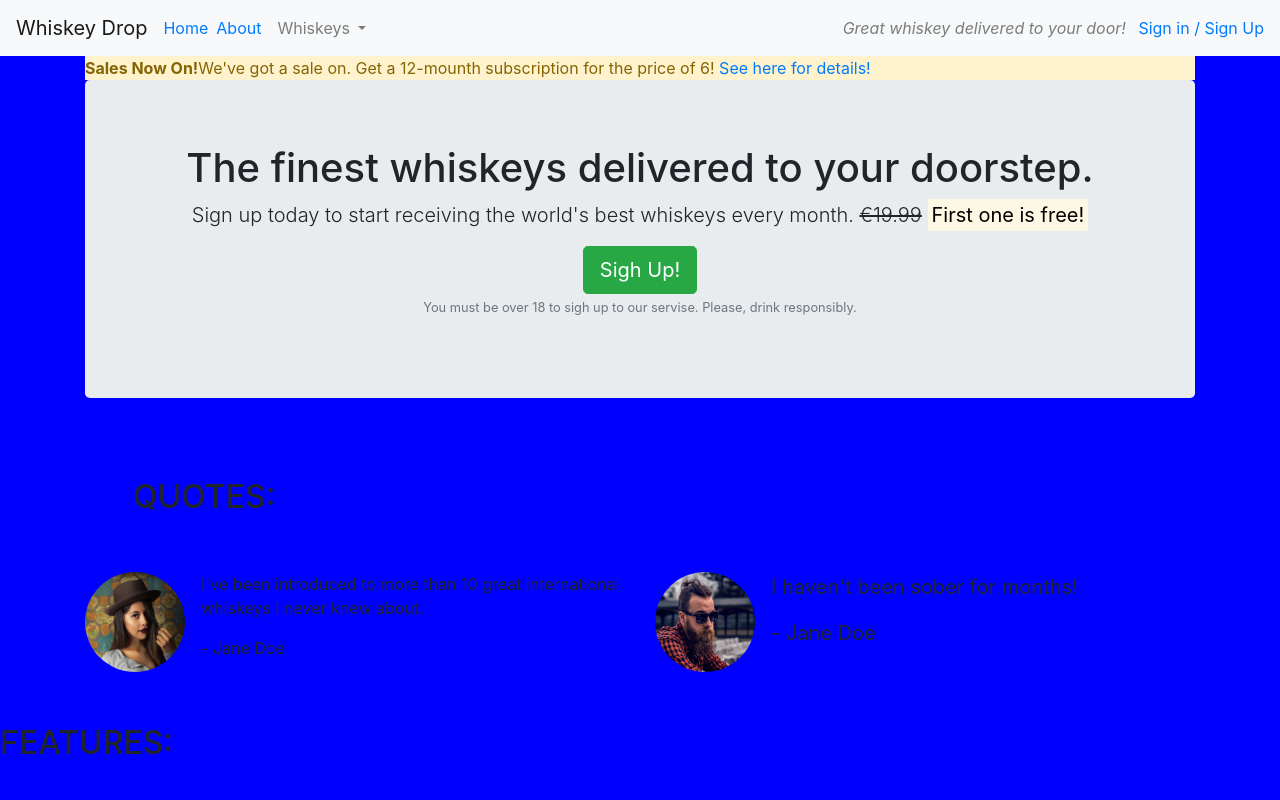
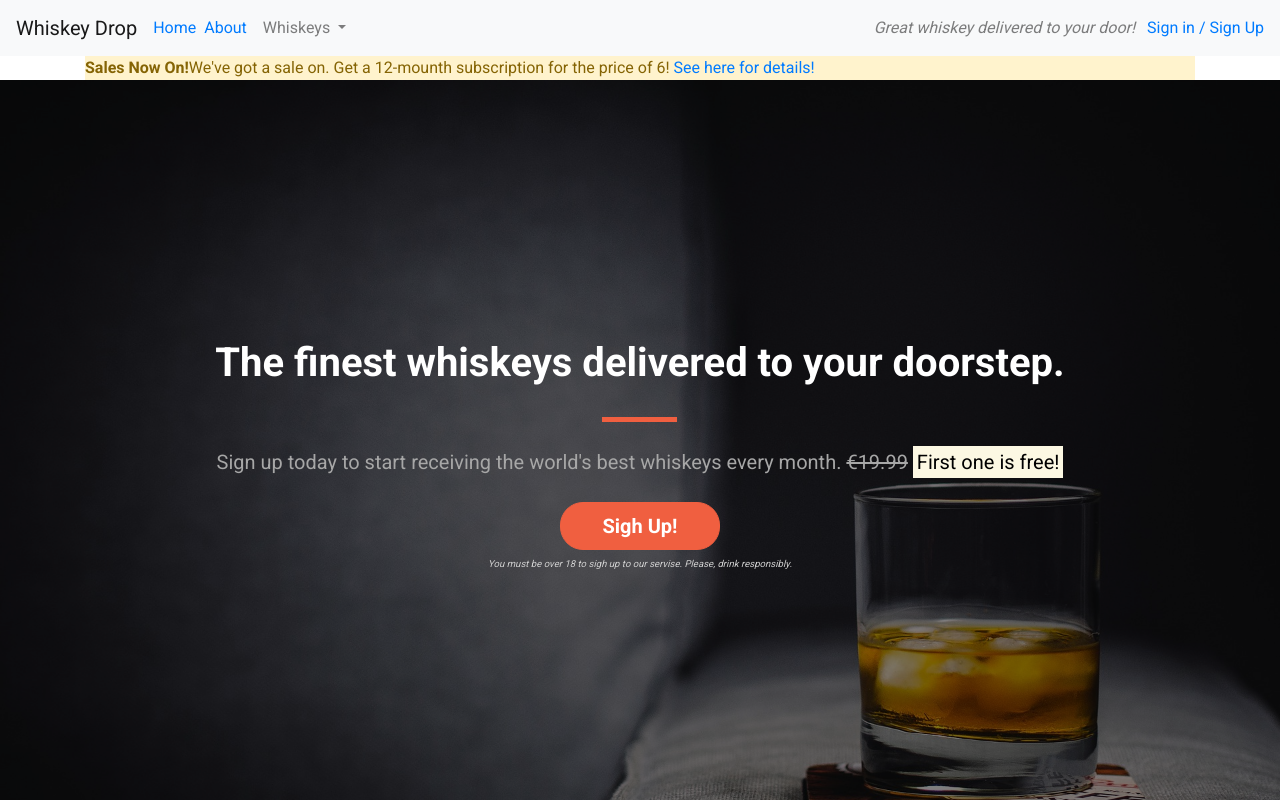
Before and after one commit to SerjMartin/Bootstrap, a plain HTML site: page index.html in a window 1280 px wide. Shown: the top 800 px of the page. Drawn offline with nearby package versions, Linux system fonts and the light colour scheme.

Commit message:
Add background image

```diff
--- a/css/style.css
+++ b/css/style.css
@@ -1,4 +1,100 @@
+body {
+  font-family: 'Roboto', sans-serif;
+}
 
-body{
-  background-color: blue;
+/* Containers */
+
+.alert-container {}
+
+.callout-container {
+  height: 100vh;
+
+  background: url('../images/whiskey-background.jpg') no-repeat bottom right fixed;
+  -webkit-background-size: cover;
+  -moz-background-size: cover;
+  -o-background-size: cover;
+  background-size: cover;
+
+  display: flex;
+  align-items: center;
+  justify-content: center;
+
+  position: relative;
 }
+
+.opaque-overlay {
+  position: absolute;
+  top: 0;
+  left: 0;
+  height: 100%;
+  width: 100%;
+  background-color: rgba(0, 0, 0, 0.5);
+}
+
+.quotes-container {}
+
+.features-container {}
+
+/* Block dividers */
+
+.block-divider {
+  width: 75px;
+  height: 5px;
+  border: 0;
+  background-color: #444;
+}
+
+.block-divider--orange {
+  background-color: #f05f40;
+}
+
+.block-divider--short {
+  width: 35px;
+}
+
+/* Jumbotron */
+
+.jumbotron {
+  background-color: transparent;
+}
+
+.jumbotron-header {
+  color: white;
+  font-weight: bold;
+  margin-bottom: 30px;
+  color: white;
+}
+
+.jumbotron .lead {
+  color: #a7a7a7;
+  margin: 25px 0;
+}
+
+.jumbotron small {
+  font-size: 60%;
+  font-style: italic;
+  color: #d0d0d0;
+}
+
+/* Buttons */
+
+.btn--cta {
+  font-weight: bold;
+  border-radius: 23px;
+  width: 160px;
+}
+
+.btn--red {
+  color: white;
+  background-color: #f05f40;
+  border-color: #f05f40;
+}
+
+.btn--red:hover,
+.btn--red:active,
+.btn--red:focus,
+.btn--red:active:focus {
+  background-color: #df4929;
+  border-color: #df4929;
+  color: white;
+}
--- a/index.html
+++ b/index.html
@@ -9,7 +9,7 @@
     <script src="https://kit.fontawesome.com/ef15e4e2a8.js" crossorigin="anonymous"></script>
     <link href="https://fonts.googleapis.com/css2?family=Open+Sans&family=Roboto:wght@400;700&display=swap" rel="stylesheet">
 
-    <link rel="stylesheet" href="Bootstrap/css/style.css">
+    <link rel="stylesheet" href="css/style.css">
 </head>
 <body>
     <nav class= "navbar navbar-light bg-light navbar-expand-sm"> <!--bg-light (background-light)-->
@@ -43,7 +43,7 @@
             <a href="/login">Sign in / Sign Up</a>
         </div>
     </nav>
-    <div class="container alert-container">
+   <div class="container alert-container">
         <div class="row d-none d-sm-block">
             <div class="col-12">
                 <div class="alert-warning">
@@ -53,17 +53,18 @@
             </div>
         </div>
     </div> <!--mt (top margine)-->
-    <div class="container callout-container"> <!-- Callout -->
-
+    <div class="container-fluid callout-container"> <!-- Callout -->
+        <div class="opaque-overlay">&nbsp;</div>
             <div class="row">
                 <div class="col-12">
                     <section class="callout jumbotron text-center">
-                        <h1>The finest whiskeys delivered to your doorstep.</h1>
+                        <h1 class="jumbotron-header">The finest whiskeys delivered to your doorstep.</h1>
+                        <hr class="block-divider block-divider--orange">
                         <p class="lead">Sign up today to start receiving the world's best whiskeys every month.
                             <s class="d-none d-sm-inline">€19.99</s>
                             <span class="d-inline d-sm-none"><br></span>
                             <strong><mark>First one is free!</mark></strong></p>
-                            <button class="btn btn-success btn-lg" data-toggle="modal" data-target="#signUpModal">Sigh Up!</button>
+                            <button class="btn btn-success btn-lg btn--cta btn--red" data-toggle="modal" data-target="#signUpModal">Sigh Up!</button>
                         <p class="text-muted"><small>You must be over 18 to sigh up to our servise. Please, drink responsibly.</small></p>
                     </section>
                 </div>
```
